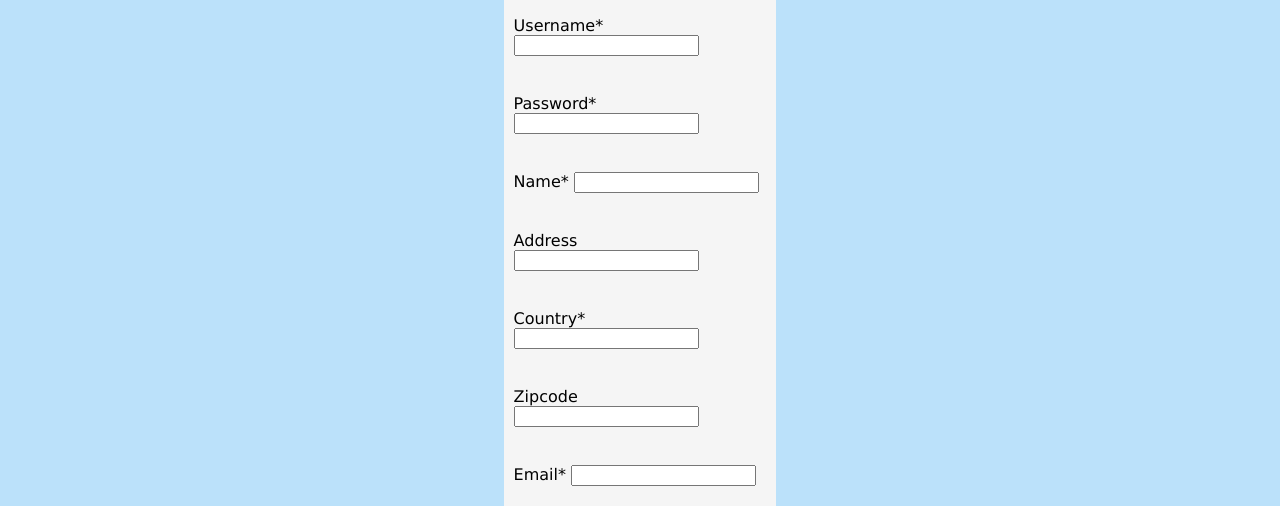
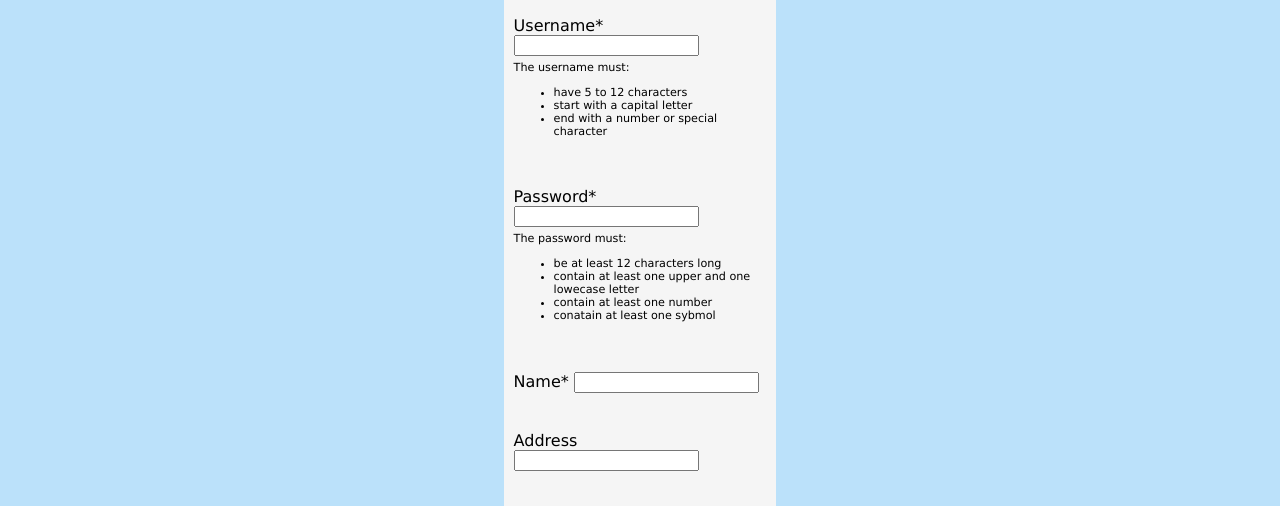
Before and after one commit to BennoBaxdeBruin/bennobaxdebruin.github.io, a plain HTML site: page signup.html in a window 1280 px wide. Shown: the part 269-775 px from the top of the page. Drawn offline with Linux system fonts and the light colour scheme.

Commit message:
Requirements staan nu beschreven bij de sign up page

```diff
--- a/signup.html
+++ b/signup.html
@@ -35,12 +35,27 @@
             <form>
                 <label for="username">Username*</label>
                 <input type="text" id="username" name="username"><br>
-                <label class="under-label" for="username"></label>
+                <label class="under-label" for="username">
+                    The username must:
+                    <ul>
+                        <li>have 5 to 12 characters</li>
+                        <li>start with a capital letter</li>
+                        <li>end with a number or special character</li>
+                    </ul>
+                </label>
                 <br><br>
 
                 <label for="password">Password*</label>
                 <input type="password" id="password" name="password"><br>
-                <label class="under-label" for="password"></label>
+                <label class="under-label" for="password">
+                    The password must:
+                    <ul>
+                        <li>be at least 12 characters long</li>
+                        <li>contain at least one upper and  one lowecase letter</li>
+                        <li>contain at least one number</li>
+                        <li>conatain at least one sybmol</li>
+                    </ul>
+                </label>
                 <br><br>
 
                 <label for="name">Name*</label>
@@ -58,13 +73,13 @@
                 <label class="under-label" for="country"></label>
                 <br><br>
 
-                <label for="zipcode">Zipcode</label>
-                <input type="text" id="zipcode" name="zipcode"><br>
+                <label for="zipcode">ZIP code</label>
+                <input type="text" id="zipcode" name="zipcode" placeholder="1234AB"><br>
                 <label class="under-label" for="uszipcodeername"></label>
                 <br><br>
 
                 <label for="email">Email*</label>
-                <input type="text" id="email" name="email"><br>
+                <input type="text" id="email" name="email" placeholder="john.doe@email.com"><br>
                 <label class="under-label" for="email"></label>
                 <br><br>
 
```
